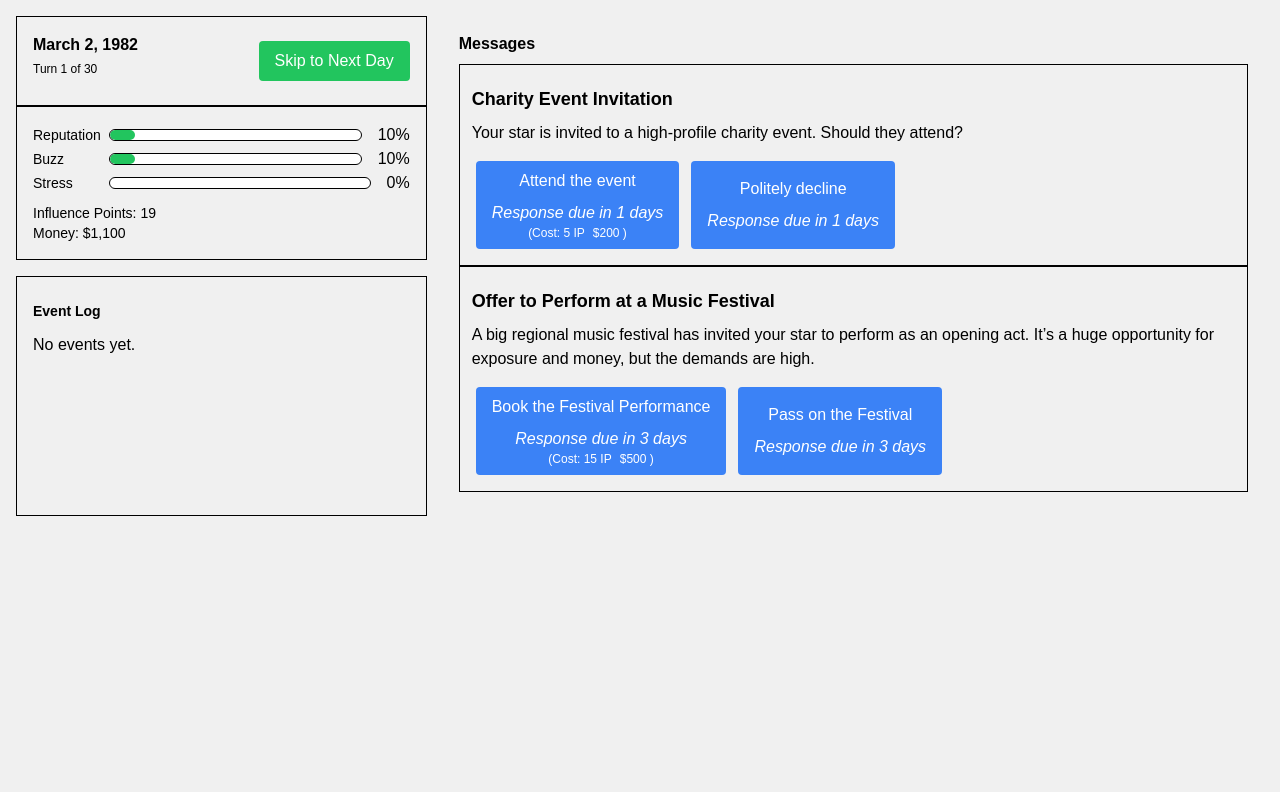
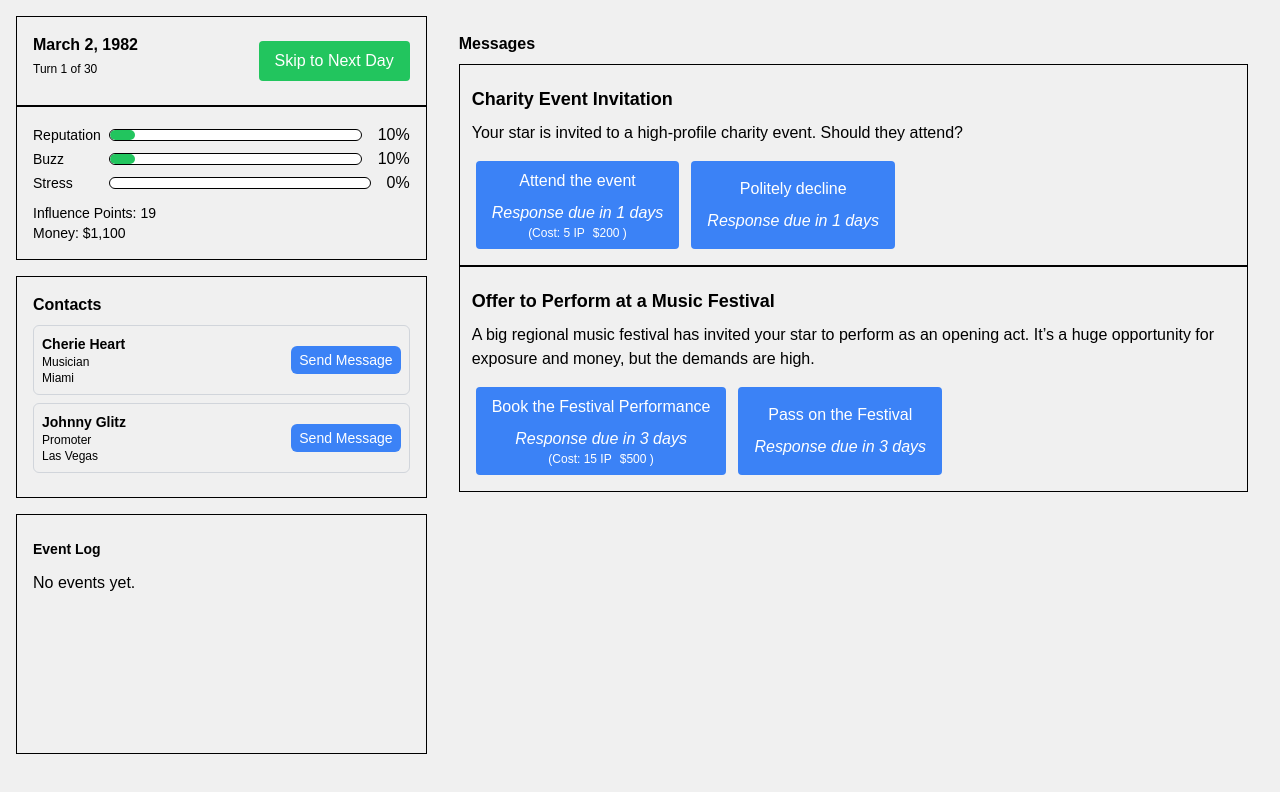
Before and after one commit to ashleyrevlett/github-gameoff-2024, a Vue app: page / in a window 1280 px wide. Shown: the top 792 px of the page. Built offline with nearby package versions, Linux system fonts and the light colour scheme.

Commit message:
Add contacts, calendar placeholder

```diff
--- /dev/null
+++ b/src/components/Calendar.vue
@@ -0,0 +1,11 @@
+<template>
+  <div class="border border-black p-3">
+    <h2 class="text-lg font-bold">Calendar</h2>
+    <div class="grid grid-cols-7">
+      <div v-for="day in 7" :key="day" class="border border-black p-1">{{ day }}</div>
+    </div>
+  </div>
+</template>
+
+<script setup>
+</script>
--- /dev/null
+++ b/src/components/Contact.vue
@@ -0,0 +1,16 @@
+<template>
+  <div class="border border-gray-300 rounded-md p-2 mb-2 flex justify-between items-center">
+    <div>
+      <p class="text-sm font-bold">{{ contact.name }}</p>
+      <p class="text-xs">{{ contact.category }}</p>
+      <p class="text-xs">{{ contact.city }}</p>
+    </div>
+    <button class="bg-blue-500 text-white px-2 py-1 rounded-md text-sm">Send Message</button>
+  </div>
+</template>
+
+<script setup>
+const props = defineProps({
+  contact: Object,
+});
+</script>
--- /dev/null
+++ b/src/components/Contacts.vue
@@ -0,0 +1,19 @@
+<template>
+  <div class="p-4 border border-black mb-4">
+    <p class="font-bold mb-2">Contacts</p>
+    <TransitionGroup name="fade" tag="div" v-if="contacts.length > 0">
+      <Contact v-for="contact in contacts" :key="contact.name" :contact="contact" />
+    </TransitionGroup>
+  </div>
+</template>
+
+
+<script setup>
+import { storeToRefs } from 'pinia';
+import { useCharacterStore } from '../stores/characterStore';
+import Contact from './Contact.vue';
+
+const characterStore = useCharacterStore();
+characterStore.initialize();
+const { contacts } = storeToRefs(characterStore);
+</script>
--- /dev/null
+++ b/src/data/characters.json
@@ -0,0 +1,82 @@
+[
+  {
+    "name": "Sunny Starr",
+    "gender": "Female",
+    "age": 45,
+    "category": "Promoter",
+    "city": "Los Angeles",
+    "phone": "555-0123",
+    "influence": 4,
+    "personality": "A big-haired, neon-loving L.A. promoter who practically invented the pop star launch party. She’s always wearing sunglasses, even indoors, and promises to make every show 'a night of pure magic, babe!'"
+  },
+  {
+    "name": "Vinny Velour",
+    "gender": "Male",
+    "age": 50,
+    "category": "Label Executive",
+    "city": "New York",
+    "phone": "555-0456",
+    "influence": 5,
+    "personality": "The king of glam pop, Vinny’s suits are as shiny as his personality. Known for his catchphrase, 'Let’s make you a legend, darling,' he can make or break a star with the snap of his fingers."
+  },
+  {
+    "name": "Trixie Fox",
+    "gender": "Female",
+    "age": 27,
+    "category": "Music Critic",
+    "city": "San Francisco",
+    "phone": "555-0789",
+    "influence": 3,
+    "personality": "An edgy critic with a punk streak, Trixie has a soft spot for rebellious pop divas. She’s known for her scathing reviews of anything too 'mainstream,' but appreciates a pop star with 'real grit.'"
+  },
+  {
+    "name": "Cherie Heart",
+    "gender": "Female",
+    "age": 22,
+    "category": "Musician",
+    "city": "Miami",
+    "phone": "555-1234",
+    "influence": 2,
+    "personality": "The bubbly girl-next-door of the Miami pop scene, Cherie is all about glitter, pink lip gloss, and high-energy dance numbers. She’ll play nice, but everyone knows she’s eyeing that top spot on the charts."
+  },
+  {
+    "name": "Buzz Branson",
+    "gender": "Male",
+    "age": 38,
+    "category": "Media Outlet",
+    "city": "Los Angeles",
+    "phone": "555-5678",
+    "influence": 4,
+    "personality": "Editor of *Pop Stop Magazine*, Buzz has a nose for scandal and a love for drama. He’s always on the lookout for the next juicy story and is notorious for his 'exclusive exposés' on rising stars."
+  },
+  {
+    "name": "Misty Mirage",
+    "gender": "Female",
+    "age": 44,
+    "category": "Label Executive",
+    "city": "Nashville",
+    "phone": "555-9012",
+    "influence": 3,
+    "personality": "With hair as big as her Rolodex, Misty’s known for spotting pop talent that 'speaks to the heart.' She’s got a soft spot for retro sounds and is known for her slow, dramatic Southern drawl."
+  },
+  {
+    "name": "Johnny Glitz",
+    "gender": "Male",
+    "age": 36,
+    "category": "Promoter",
+    "city": "Las Vegas",
+    "phone": "555-3456",
+    "influence": 2,
+    "personality": "A Las Vegas promoter with a love for flashy lights and flashy deals. Known for his sequined jackets and loud laugh, Johnny’s shows may not be the classiest, but they pack the house every time."
+  },
+  {
+    "name": "Velvet Monroe",
+    "gender": "Female",
+    "age": 30,
+    "category": "Music Critic",
+    "city": "New York",
+    "phone": "555-7890",
+    "influence": 4,
+    "personality": "Velvet’s reviews are as smooth as her name. Known for her smoky voice and love for anything 'new wave,' she’s always on the lookout for artists with style and mystique."
+  }
+]
--- /dev/null
+++ b/src/stores/characterStore.js
@@ -0,0 +1,19 @@
+// /src/stores/characterStore.js
+import { defineStore } from 'pinia';
+import characters from '../data/characters.json';
+
+export const useCharacterStore = defineStore('characterStore', {
+  state: () => ({
+    characterPool: [],
+    contacts: [],
+  }),
+
+  actions: {
+    initialize() {
+      this.characterPool = characters; // Load characters from characters.json into characterPool
+      // start with low influence contacts
+      this.contacts = this.characterPool.filter(c => c.influence <= 2);
+    },
+
+  },
+});
--- a/src/stores/eventStore.js
+++ b/src/stores/eventStore.js
@@ -1,5 +1,5 @@
 import { defineStore } from 'pinia';
-import events from '../events/events.json'
+import events from '../data/events.json'
 import { usePlayerStore } from './playerStore';
 import { useGameStore } from './gameStore';
 export const useEventStore = defineStore('eventStore', {
--- a/src/views/Game.vue
+++ b/src/views/Game.vue
@@ -12,6 +12,7 @@
           <button @click="nextTurn" class="btn btn-green" :disabled="!canAdvance">Skip to Next Day</button>
         </header>
         <Stats />
+        <Contacts />
         <EventLog />
       </div>
       <div class="w-2/3">
@@ -40,7 +41,7 @@ import Messages from "../components/Messages.vue";
 import PhoneCalls from "../components/PhoneCalls.vue";
 // import Calendar from "../components/Calendar.vue";
 import Notification from "../components/Notification.vue";
-
+import Contacts from "../components/Contacts.vue";
 import { useGameStore } from '../stores/gameStore';
 const gameStore = useGameStore();
 
```
Also changed, not shown: src/data/events.json (renamed from src/events/events.json).
